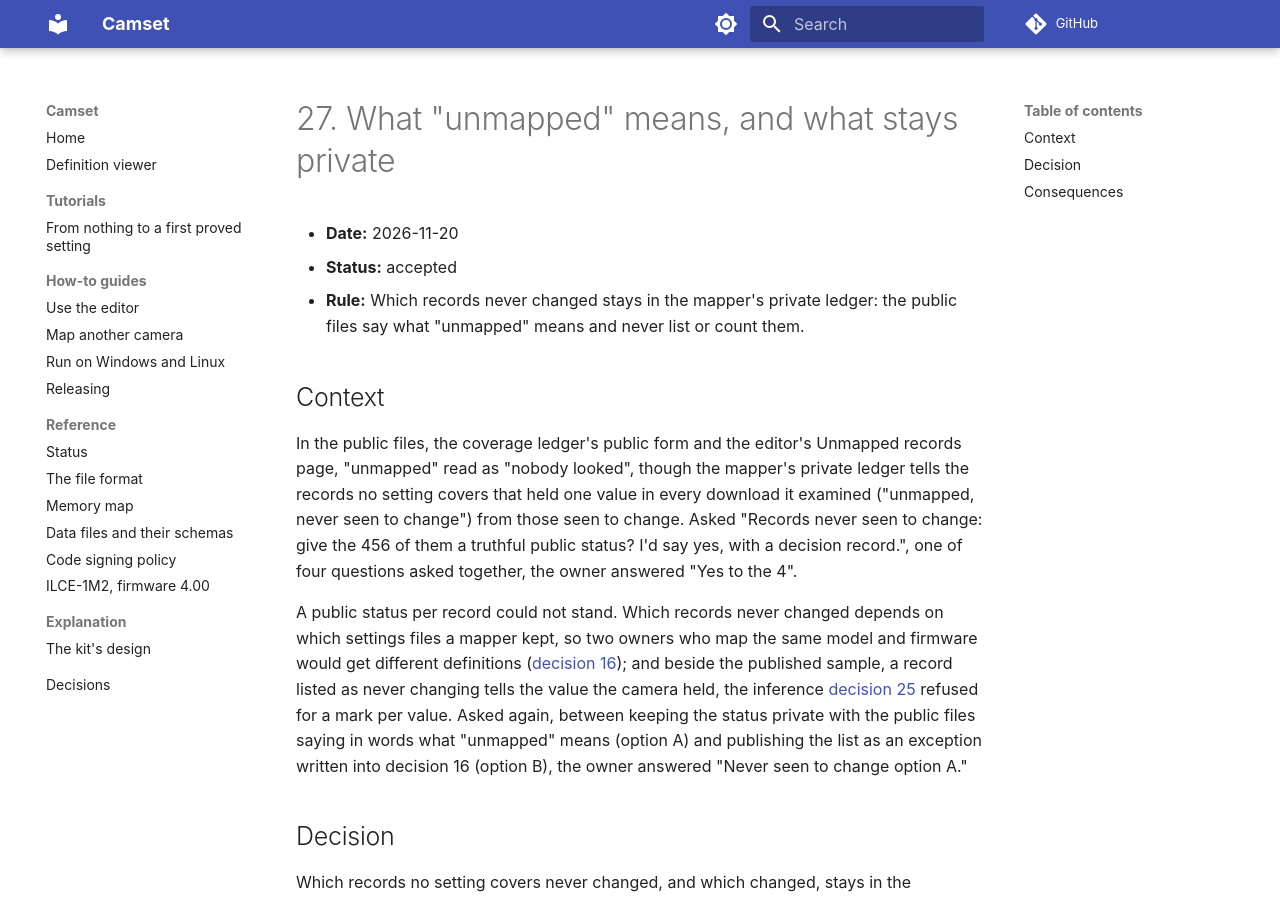
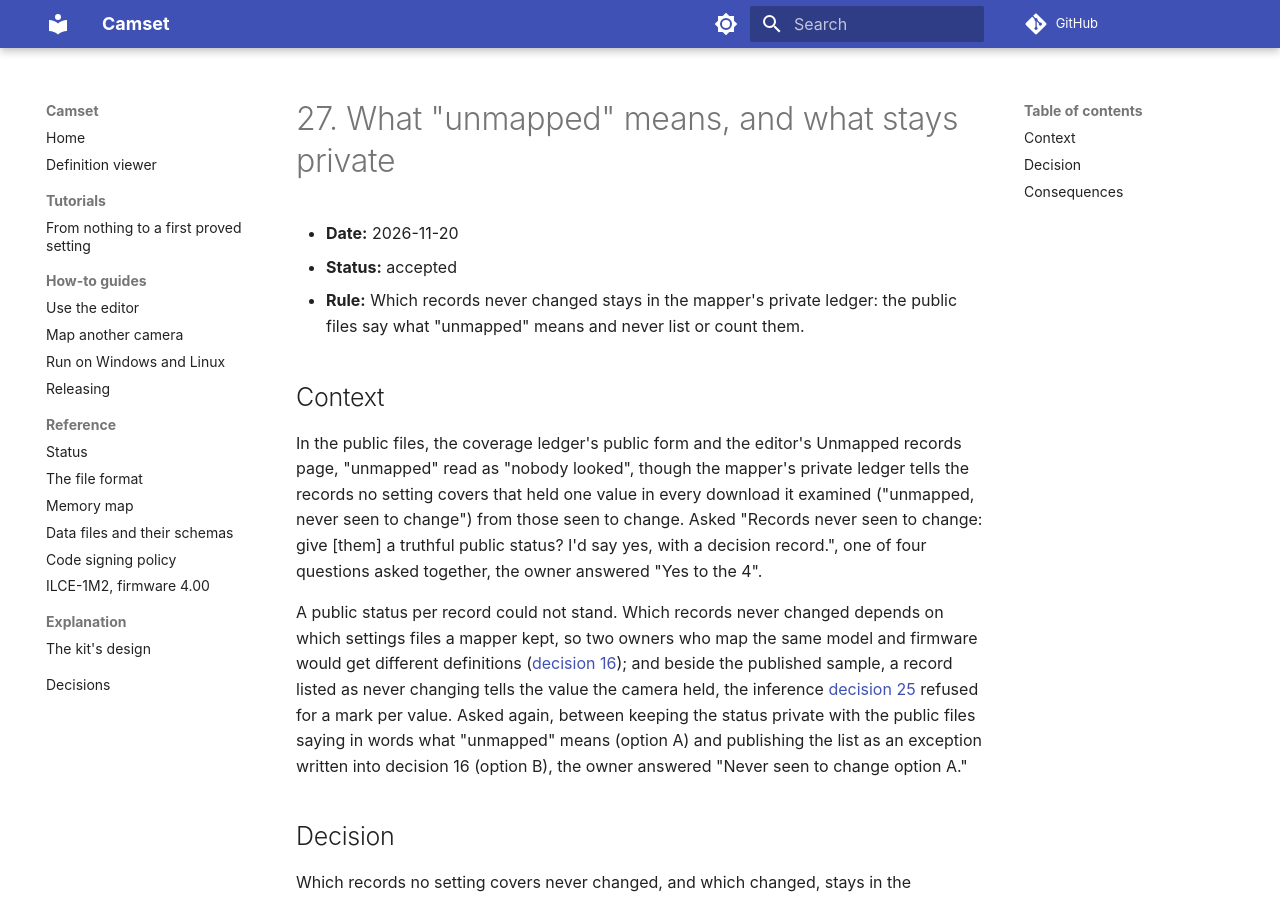
Before and after one commit to camset-dev/camset, an MkDocs documentation site: the page built from docs/decisions/0027-what-unmapped-means-and-what-stays-private.md, in a window 1280 px wide and 900 px high. Built offline with MkDocs 1.6.1 and Material for MkDocs 9.7.7, drawn with Linux system fonts in a browser that asks for light colours; comment, search, counter and statistics services are not loaded.

Commit message:
Decision 27: the question quoted without its count
Signed-off-by: camset-dev <camset-dev@proton.me>

```diff
--- a/docs/decisions/0027-what-unmapped-means-and-what-stays-private.md
+++ b/docs/decisions/0027-what-unmapped-means-and-what-stays-private.md
@@ -10,8 +10,8 @@
 In the public files, the coverage ledger's public form and the editor's Unmapped records page, "unmapped" read as
 "nobody looked", though the mapper's private ledger tells the records no setting covers that held one value in every
 download it examined ("unmapped, never seen to change") from those seen to change. Asked "Records never seen to change:
-give the 456 of them a truthful public status? I'd say yes, with a decision record.", one of four questions asked
-together, the owner answered "Yes to the 4".
+give [them] a truthful public status? I'd say yes, with a decision record.", one of four questions asked together, the
+owner answered "Yes to the 4".
 
 A public status per record could not stand. Which records never changed depends on which settings files a mapper kept,
 so two owners who map the same model and firmware would get different definitions
```
